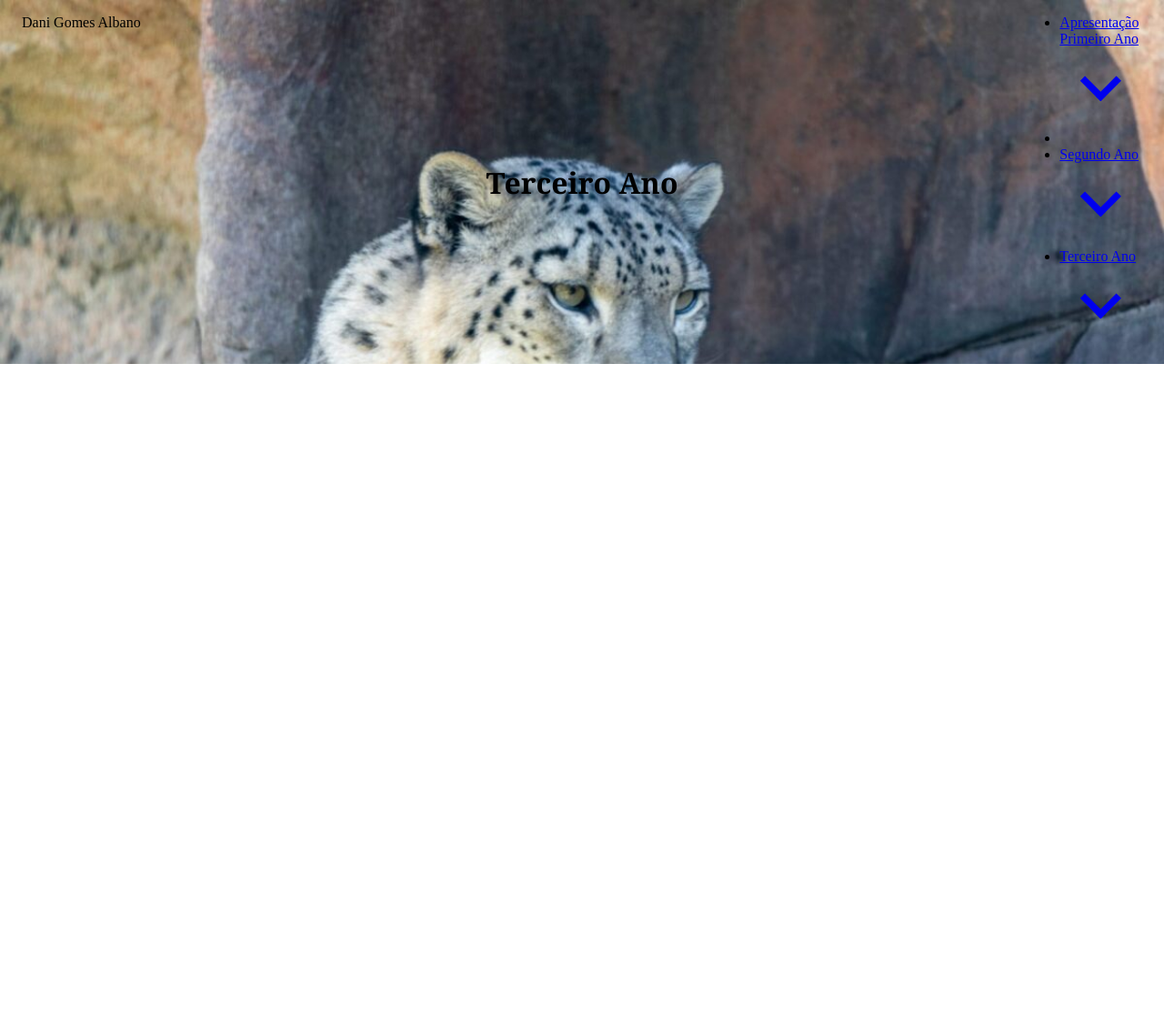
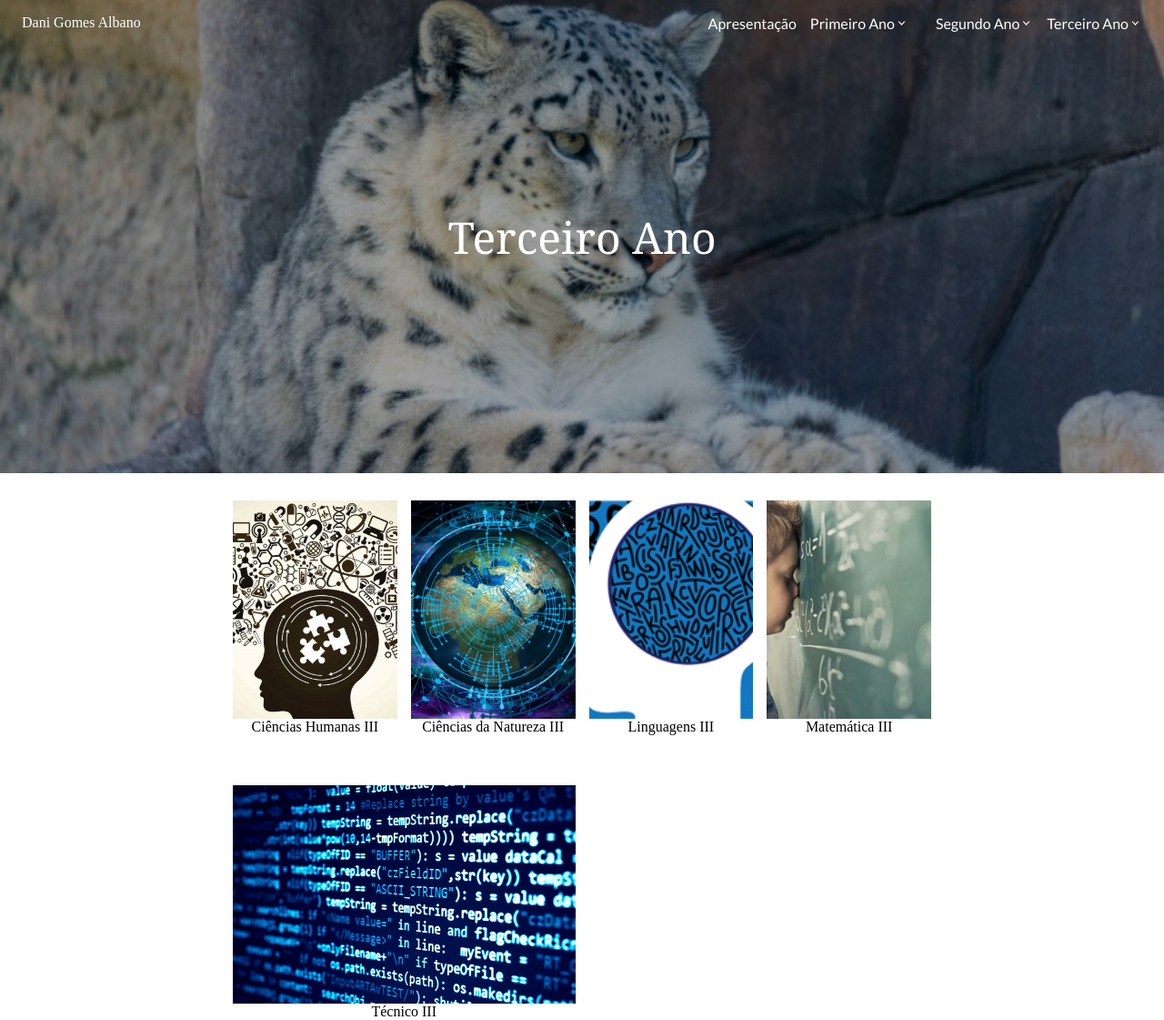
Before and after one commit to DanGomes42/Portfolio, a plain HTML site: page index.html in a window 1280 px wide. Shown: the whole page at 91% size. Before the commit the page ends 800 px from the top, so only its background shows below. Drawn offline with Linux system fonts and the light colour scheme.

Commit message:
Terminar portfolio :)

```diff
--- a/index.html
+++ b/index.html
@@ -13,7 +13,7 @@
             <span>Dani Gomes Albano</span>
         </div>
 
-        <div>
+        <div class="navegacao">
             <ul>
                 <li>
                     <a href="#">
@@ -52,15 +52,30 @@
     </header>
     <main>
         <section>
-            <div>
-
+            <div class="card">
+                <div id="chu" class="image"></div>
+                <p>Ciências Humanas III</p>
+            </div>
+            <div class="card">
+                <div id="cna" class="image"></div>
+                <p>Ciências da Natureza III</p>
+            </div>
+            <div class="card">
+                <div id="Lin" class="image"></div>
+                <p>Linguagens III</p>
+            </div>
+            <div class="card">
+                <div id="mat" class="image"></div>
+                <p>Matemática III</p>
+            </div>
+            <div class="card maior">
+                <div id="tec" class="image"></div>
+                <p>Técnico III</p>
             </div>
         </section>
     </main>
     <footer>
 
     </footer>
-
 </body>
-
 </html>
--- a/style.css
+++ b/style.css
@@ -1,3 +1,5 @@
+@import url('https://fonts.googleapis.com/css2?family=Lato:ital,wght@0,100;0,300;0,400;0,700;0,900;1,100;1,300;1,400;1,700;1,900&display=swap');
+
 * {
     margin: 0;
     padding: 0;
@@ -8,12 +10,32 @@ header {
     background-image: url("./images/gato.jpg");
     background-repeat: no-repeat;
     background-size: cover;
+    background-position: center;
     width: 100%;
-    height: 400px;
+    height: 520px;
     display: flex;
     justify-content: center;
     align-items: center;
     font-family: Georgia, arial;
+    color: white;
+    position: relative;
+}
+
+header h1 {
+    z-index: 200;
+    font-size: 48px;
+    font-weight: 500;
+}
+
+header::after{
+    position: absolute;
+    top: 0;
+    bottom: 0;
+    left: 0;
+    right: 0;
+    content: "";
+    background-color: rgba(0, 0, 0, 0.384);
+    z-index: 100;
 }
 
 nav {
@@ -27,4 +49,81 @@ nav {
     display: flex;
     justify-content: space-between;
     padding: 16px 24px;
+    z-index: 1000;
+    color: #fff;
+
 }
+
+.navegacao ul{
+    display: flex;
+    list-style: none;
+    gap: 15px;
+    font-family: "Lato", sans-serif;
+
+}
+
+
+.navegacao a{
+    color: white;
+    text-decoration: none;
+    display: flex;
+    width: fit-content;
+    align-items: center;
+    font-size: 16px;
+    font-weight: 500;
+}
+
+.navegacao a svg{
+    fill: white;
+    width: 15px;
+    height: 15px;
+}
+
+section{
+    width: 60%;
+    margin: 0 auto;
+    display: grid;
+    grid-template-columns: repeat(4,1fr);
+gap: 15px;
+margin-top: 30px;
+
+}
+
+.card{
+    width: 100%;
+    text-align: center;
+}
+
+.card .image{
+    background-position: center;
+    background-size: cover;
+    background-repeat: no-repeat;
+
+    width: 100%;
+    height: 240px;
+}
+
+#chu {
+    background-image: url("./images/chu.jpg");
+}
+
+#cna {
+    background-image: url("./images/cna.jpg");
+}
+
+#lin {
+    background-image: url("./images/linguagens.png");
+}
+
+#mat {
+    background-image: url("./images/matematica.jpg");
+}
+
+#tec {
+    background-image: url("./images/tecnico\ 1.png");
+}
+
+.maior {
+    margin-top: 40px;
+    grid-column: 1 / span 2;
+}
```
